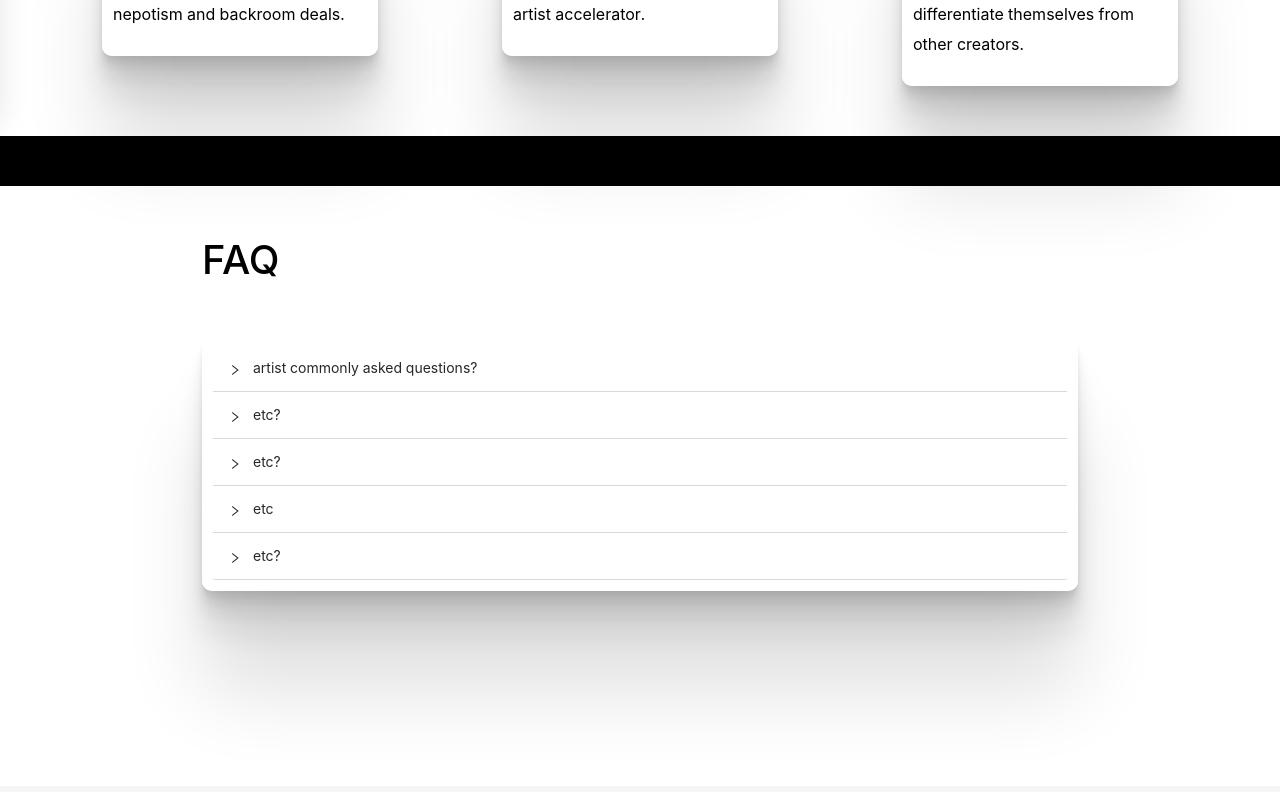
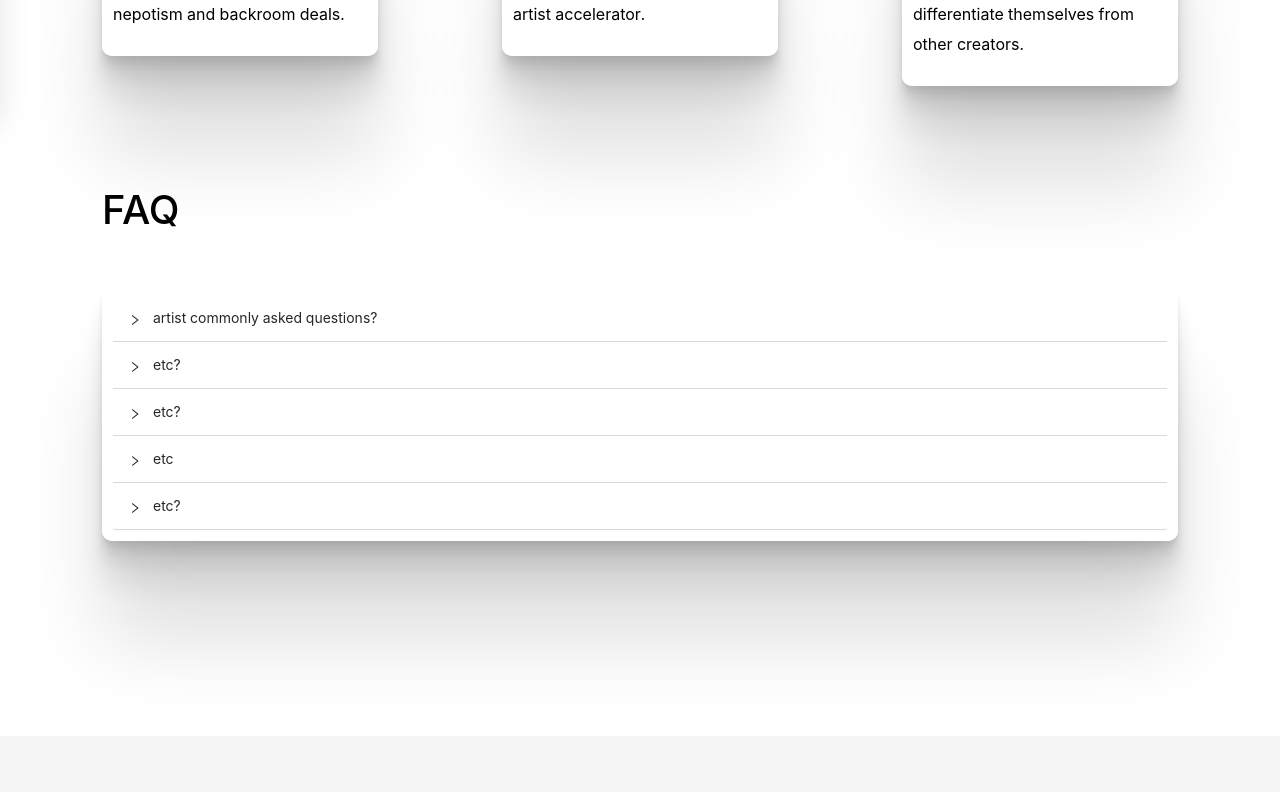
Before and after one commit to samhecht/Vercel, a Next.js app: page /Misc/FAQ in a window 1280 px wide. Shown: the part 680-1472 px from the top of the page. Built offline with nearby package versions, Linux system fonts and the light colour scheme.

Commit message:
Update FAQ.js

```diff
--- a/components/Misc/FAQ.js
+++ b/components/Misc/FAQ.js
@@ -8,14 +8,14 @@ const { Panel } = Collapse;
 const FAQ = () => {
 
   return (
-    <div className="back">
+    <div className="back" style={{marginTop: -50}}>
       <Row
         style={{
           alignItems: "center",
           justifyContent: "center",
           marginBottom: 0,
           paddingTop: 0,
-          maxWidth: 1000,
+          maxWidth: 1200,
           margin: "auto",
           maxHeight: 500,
         }}
```
